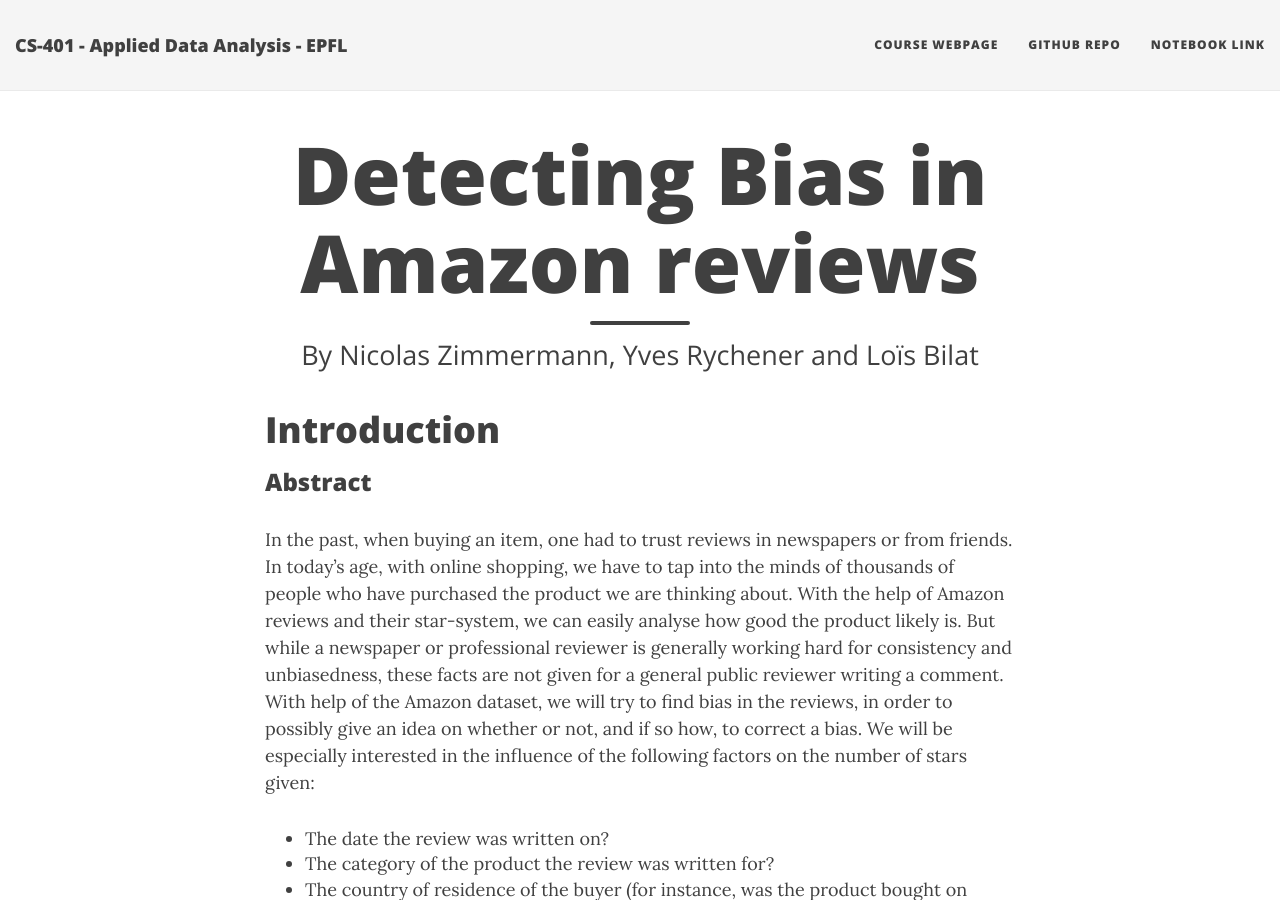
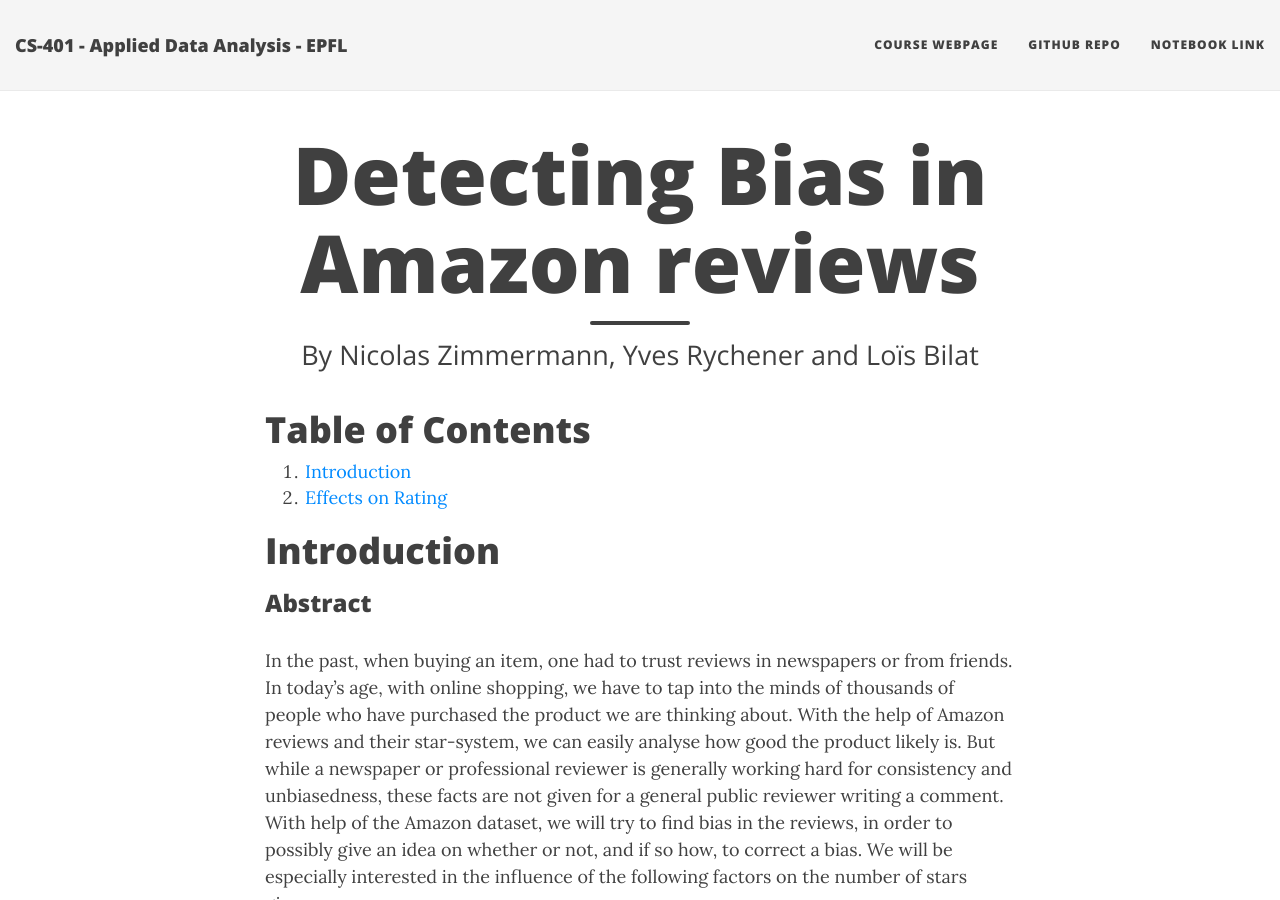
Before and after one commit to ada-lyn/ada-lyn.github.io, a Jekyll site: the page built from index.md, in a window 1280 px wide and 900 px high. Built offline with Jekyll 4.4.1, drawn with Linux system fonts in a browser that asks for light colours; nearby versions of some CDN libraries.

Commit message:
Update index.md

```diff
--- a/index.md
+++ b/index.md
@@ -4,6 +4,13 @@
 subtitle: 'By Nicolas Zimmermann, Yves Rychener and Loïs Bilat'
 published: true
 ---
+
+
+# Table of Contents
+1. [Introduction](#Introduction)
+2. [Effects on Rating](#Effects on Rating)
+
+
 
 # Introduction
 
```
